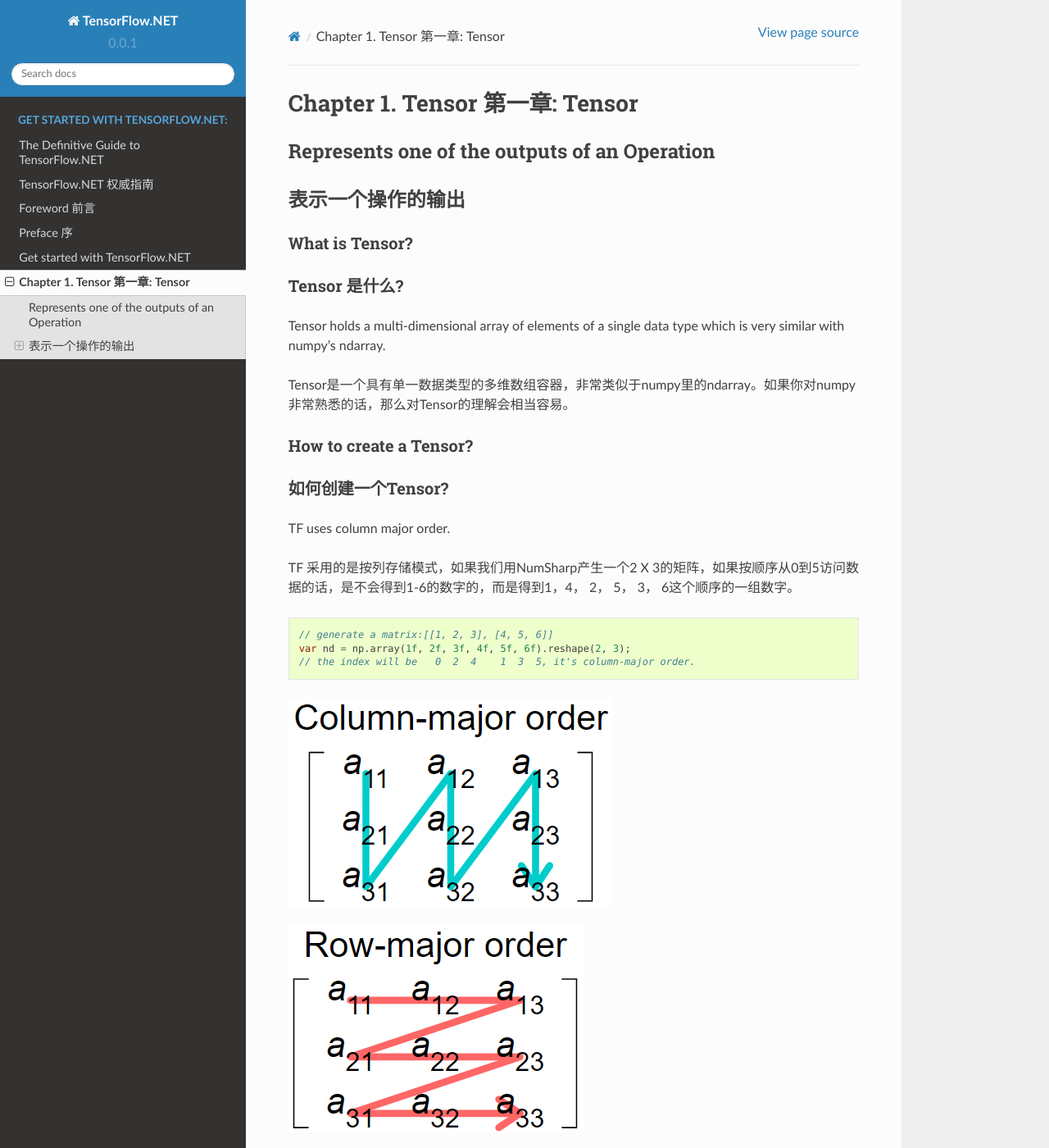
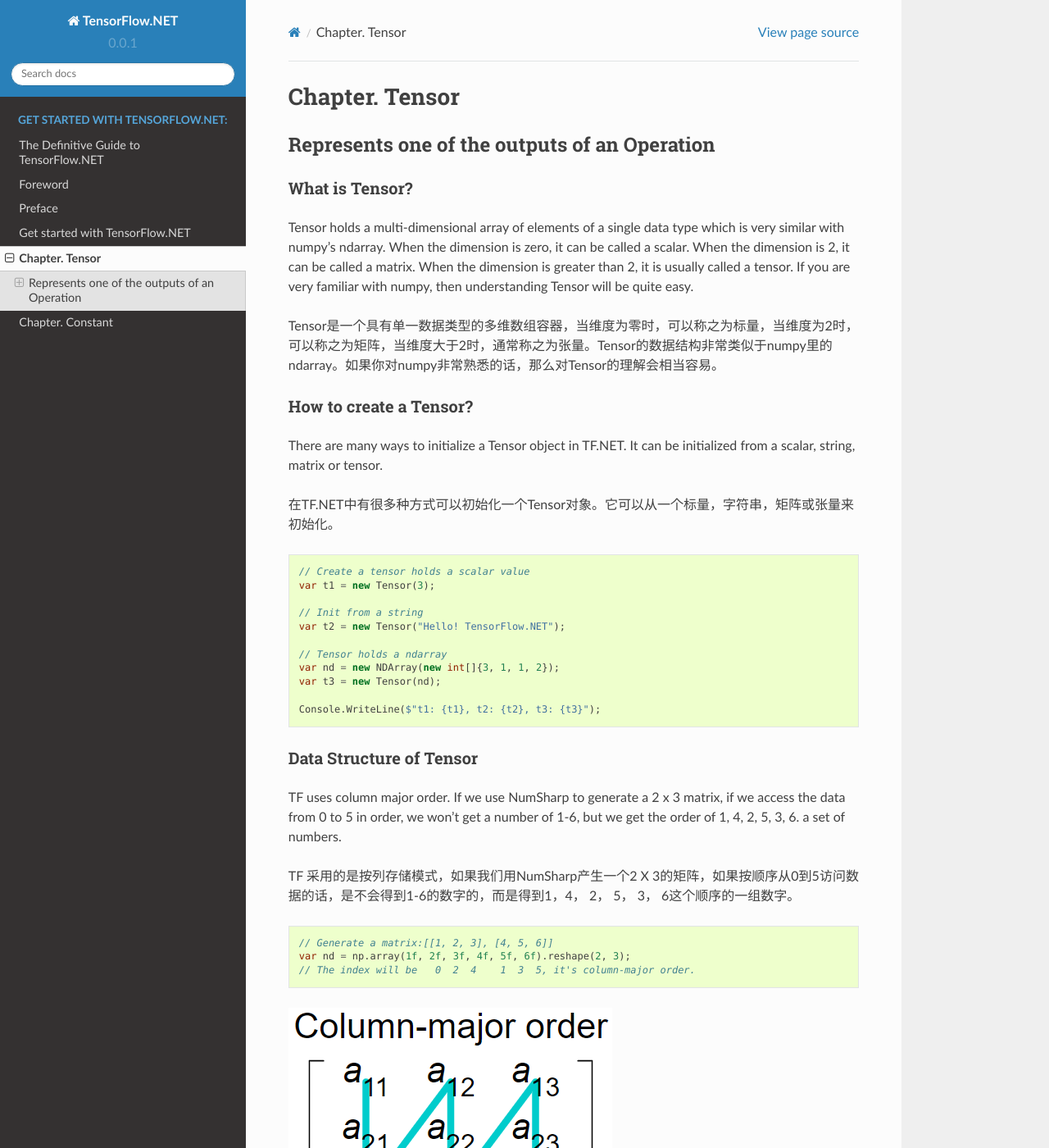
Before and after one commit to SciSharp/TensorFlow.NET, a Sphinx documentation site: the page built from docs/source/Tensor.md, in a window 1280 px wide and 1400 px high. Shown: the whole window at 82% size. Built offline with Sphinx 7.4.7 and the Read the Docs theme 2.0.0, drawn with Linux system fonts in a browser that asks for light colours.

````diff
--- a/docs/source/Constant.md
+++ b/docs/source/Constant.md
@@ -0,0 +1 @@
+# Chapter. Constant
--- a/docs/source/Foreword.md
+++ b/docs/source/Foreword.md
@@ -1,9 +1,17 @@
-# Foreword 前言
+# Foreword
 
-One of the most nerve-wracking periods when releasing the first version of an open source project occurs when the gitter community is created. You are all alone, eagerly hoping and wishing for the first user to come along. I still vividly remember those days.
+One of the most nerve-wracking periods when releasing the first version of an open source project occurs when the [gitter](https://gitter.im/sci-sharp/community) community is created. You are all alone, eagerly hoping and wishing for the first user to come along. I still vividly remember those days.
+
+最让人紧张的时刻是当我为自己的开源项目发布第一个版本并在gitter里开放一个聊天社区，而里面只有你一个人，饥渴地期待第一个进入聊天室的用户，我仍然清楚地记得那个时期。
 
 
 
-当我开始写这个项目的时候，我同时也在整理编码过程时候的想法，Tensorflow是个巨大最复杂的工程，很容易超出个人能力范围，所以想尽可能地把当时的思路记录下来，也想趁着记录整理的过程把思路理清。
+TensorFlow.NET is my third open source project. BotSharp and NumSharp are the first two. The response is pretty good. I also got a lot of stars on github. Although the first two projects are very difficult, I can't admit that TensorFlow.NET is much more difficult than the previous two, and it is an area I have never been involved with. Mainly related to GPU parallel computing, distributed computing and neural network model. When I started writing this project, I was also sorting out the idea of the coding process. TensorFlow is a huge and complicated project, and it is easy to go beyond the scope of personal ability. Therefore, I want to record the thoughts at the time as much as possible. The process of recording and sorting clears the way of thinking.
 
-When I started writing this project, I was also sorting out the idea of the coding process. Tensorflow is a huge and complicated project, and it is easy to go beyond the scope of personal ability. Therefore, I want to record the thoughts at the time as much as possible. The process of recording and sorting clears the way of thinking.
+TensorFlow.NET是我写的第3个开源项目，BotSharp和NumSharp是前两个，反应都还不错，在github上也收获了不少星。虽然前两个项目的难度很大，但是我不得承认TensorFlow.NET的难度要比之前两个要大的多，是我从未涉入过的领域。主要涉及GPU并行计算，分布式计算和神经网络模型。当我开始写这个项目的时候，我同时也在整理编码过程时候的想法，TensorFlow是个巨大最复杂的工程，很容易超出个人能力范围，所以想尽可能地把当时的思路记录下来，也想趁着记录整理的过程把思路理清。
+
+
+
+All the examples in this book can be found in the github repository of TensorFlow.NET. When the source code and the code in the book are inconsistent, please refer to the source code. The sample code is typically located in the Example or UnitTest project.
+
+本书中的所有例子都可以在TensorFlow.NET的github仓库中找到，当源代码和书中的代码不一致时，请以源代码为准。示例代码一般都位于Example或者是UnitTest项目里。
--- a/docs/source/Preface.md
+++ b/docs/source/Preface.md
@@ -1,6 +1,6 @@
 
 
-# Preface 序
+# Preface
 
 
 
@@ -32,4 +32,4 @@ TensorFlow is an open source project for machine learning especially for deep le
 
 TF: Google TensorFlow
 
-TF.NET: Tensorflow.NET
+TF.NET: TensorFlow.NET
--- a/docs/source/Tensor.md
+++ b/docs/source/Tensor.md
@@ -1,37 +1,53 @@
-# Chapter 1. Tensor 第一章: Tensor
+# Chapter. Tensor
 
 ### Represents one of the outputs of an Operation
-
-### 表示一个操作的输出
 
 
 
 ##### What is Tensor?
 
-##### Tensor 是什么?
+Tensor holds a multi-dimensional array of elements of a single data type which is very similar with numpy's ndarray. When the dimension is zero, it can be called a scalar. When the dimension is 2, it can be called a matrix. When the dimension is greater than 2, it is usually called a tensor. If you are very familiar with numpy, then understanding Tensor will be quite easy.
 
-Tensor holds a multi-dimensional array of elements of a single data type which is very similar with numpy's ndarray.
-
-Tensor是一个具有单一数据类型的多维数组容器，非常类似于numpy里的ndarray。如果你对numpy非常熟悉的话，那么对Tensor的理解会相当容易。
+Tensor是一个具有单一数据类型的多维数组容器，当维度为零时，可以称之为标量，当维度为2时，可以称之为矩阵，当维度大于2时，通常称之为张量。Tensor的数据结构非常类似于numpy里的ndarray。如果你对numpy非常熟悉的话，那么对Tensor的理解会相当容易。
 
 
 
 ##### How to create a Tensor?
 
-##### 如何创建一个Tensor?
+There are many ways to initialize a Tensor object in TF.NET. It can be initialized from a scalar, string, matrix or tensor.
+
+在TF.NET中有很多种方式可以初始化一个Tensor对象。它可以从一个标量，字符串，矩阵或张量来初始化。
+
+```csharp
+// Create a tensor holds a scalar value
+var t1 = new Tensor(3);
+
+// Init from a string
+var t2 = new Tensor("Hello! TensorFlow.NET");
+
+// Tensor holds a ndarray
+var nd = new NDArray(new int[]{3, 1, 1, 2});
+var t3 = new Tensor(nd);
+
+Console.WriteLine($"t1: {t1}, t2: {t2}, t3: {t3}");
+```
+
+
+
+##### Data Structure of Tensor
 
 
 
 
 
-TF uses column major order.
+TF uses column major order. If we use NumSharp to generate a 2 x 3 matrix, if we access the data from 0 to 5 in order, we won't get a number of 1-6, but we get the order of 1, 4, 2, 5, 3, 6. a set of numbers.
 
 TF 采用的是按列存储模式，如果我们用NumSharp产生一个2 X 3的矩阵，如果按顺序从0到5访问数据的话，是不会得到1-6的数字的，而是得到1，4， 2， 5， 3， 6这个顺序的一组数字。
 
 ```cs
-// generate a matrix:[[1, 2, 3], [4, 5, 6]]
+// Generate a matrix:[[1, 2, 3], [4, 5, 6]]
 var nd = np.array(1f, 2f, 3f, 4f, 5f, 6f).reshape(2, 3);
-// the index will be   0  2  4    1  3  5, it's column-major order.
+// The index will be   0  2  4    1  3  5, it's column-major order.
 ```
 
 
--- a/docs/source/index.rst
+++ b/docs/source/index.rst
@@ -28,3 +28,8 @@ Indices and tables
    Preface
    HelloWorld
    Tensor
+   Constant
+   Variable
+   Operation
+   Graph
+   Session
````
Also changed, not shown: docs/source/FrontCover.md (+2 -6 lines), docs/source/HelloWorld.md (+13 -3 lines), 3 other files.
